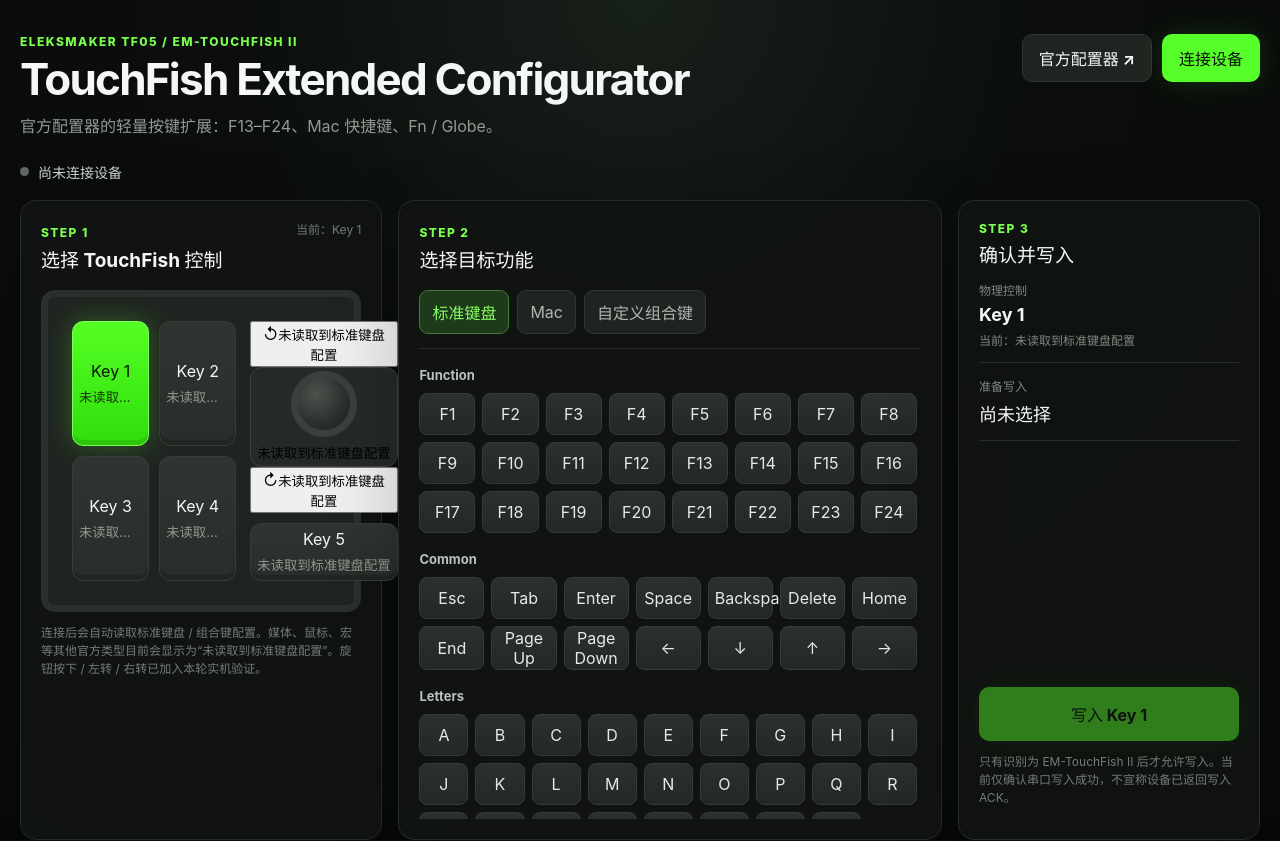
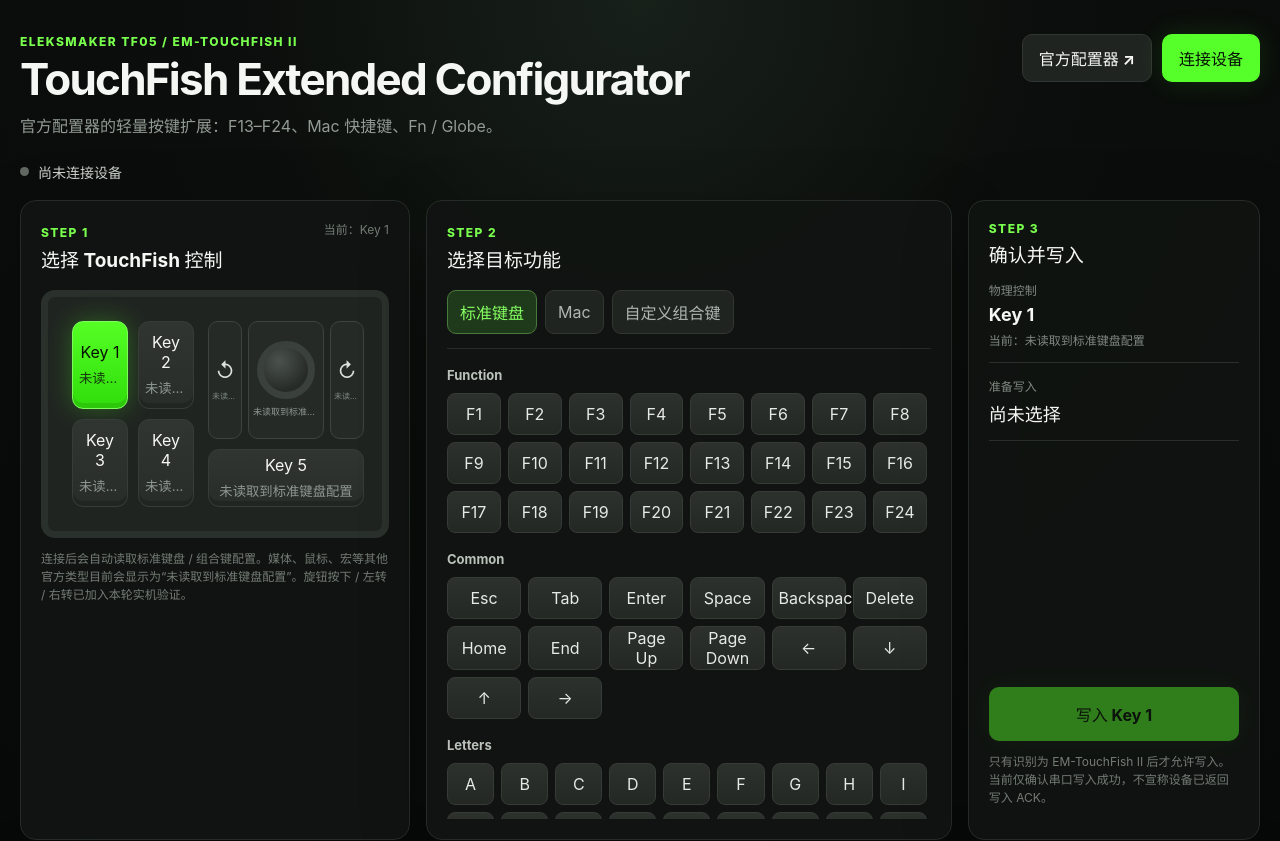
Before and after one commit to keru-s/touchfish-extended-configurator, a React (Vite) app: page / in a window 1280 px wide. Shown: the top 841 px of the page. Built offline with nearby package versions, Linux system fonts and the light colour scheme.

Commit message:
style: add rotary control states

```diff
--- a/src/styles.css
+++ b/src/styles.css
@@ -34,7 +34,7 @@
 .status-dot.connected { background: #57ff2a; box-shadow: 0 0 14px rgba(87, 255, 42, .8); }
 .device-pill { margin-left: 5px; padding: 3px 8px; border-radius: 999px; background: #202521; color: #aab2ac; }
 
-.workspace { display: grid; grid-template-columns: minmax(340px, .9fr) minmax(500px, 1.35fr) minmax(290px, .75fr); gap: 16px; align-items: stretch; }
+.workspace { display: grid; grid-template-columns: minmax(390px, .95fr) minmax(500px, 1.35fr) minmax(290px, .75fr); gap: 16px; align-items: stretch; }
 .panel { border: 1px solid #252b26; background: rgba(17, 20, 18, .92); border-radius: 16px; box-shadow: 0 18px 70px rgba(0,0,0,.2); }
 .device-card, .mapping-card, .write-card { padding: 20px; }
 .panel-heading { display: flex; justify-content: space-between; gap: 12px; align-items: flex-start; margin-bottom: 18px; }
@@ -44,14 +44,22 @@
 
 .touchfish-layout { display: flex; gap: 14px; padding: 24px; border-radius: 14px; background: #202421; border: 7px solid #2a302b; }
 .key-grid { flex: 1; display: grid; grid-template-columns: repeat(2, minmax(0, 1fr)); gap: 10px; }
-.dial-column { width: 31%; display: grid; grid-template-rows: 1fr auto; gap: 10px; }
+.dial-column { width: 42%; min-width: 150px; display: grid; grid-template-rows: 1fr auto; gap: 10px; }
 .physical-key { min-height: 88px; border: 1px solid #363c37; background: linear-gradient(#303531, #282d29); color: #f5f7f5; border-radius: 11px; box-shadow: inset 0 -5px 0 rgba(0,0,0,.18); display: flex; flex-direction: column; align-items: center; justify-content: center; gap: 6px; }
 .physical-key small { color: #8f9891; max-width: 100%; overflow: hidden; text-overflow: ellipsis; white-space: nowrap; }
 .physical-key.selected { background: linear-gradient(#55ff25, #30dd0a); color: #071005; border-color: #7cff5b; box-shadow: 0 0 26px rgba(87, 255, 42, .28), inset 0 -5px 0 rgba(0,0,0,.1); }
 .physical-key.selected small { color: #15360d; }
 .physical-key.compact { min-height: 58px; }
-.dial { border: 1px solid #3d443e; border-radius: 12px; background: #252a26; display: grid; place-items: center; min-height: 100px; }
-.dial span { width: 66px; aspect-ratio: 1; border-radius: 50%; display: block; background: radial-gradient(circle at 35% 30%, #4b524c, #272b28 70%); border: 7px solid #3a403b; }
+.rotary-row { display: grid; grid-template-columns: 34px minmax(76px, 1fr) 34px; gap: 6px; min-height: 100px; }
+.rotary-control, .dial { border: 1px solid #3d443e; border-radius: 10px; background: #252a26; color: #dce2dd; min-width: 0; }
+.rotary-control { padding: 7px 3px; display: flex; flex-direction: column; align-items: center; justify-content: center; gap: 7px; font-size: 20px; }
+.rotary-control small { width: 100%; overflow: hidden; text-overflow: ellipsis; white-space: nowrap; color: #7f8981; font-size: 8px; }
+.dial { display: flex; flex-direction: column; place-items: center; align-items: center; justify-content: center; gap: 6px; padding: 8px 4px; }
+.dial span { width: 58px; aspect-ratio: 1; border-radius: 50%; display: block; background: radial-gradient(circle at 35% 30%, #4b524c, #272b28 70%); border: 7px solid #3a403b; }
+.dial small { width: 100%; overflow: hidden; text-overflow: ellipsis; white-space: nowrap; color: #8f9891; font-size: 9px; }
+.rotary-control.selected, .dial.selected { color: #071005; border-color: #7cff5b; background: linear-gradient(#55ff25, #30dd0a); box-shadow: 0 0 22px rgba(87,255,42,.22); }
+.rotary-control.selected small, .dial.selected small { color: #15360d; }
+.dial.selected span { border-color: #1f9f08; background: radial-gradient(circle at 35% 30%, #88ff69, #31d911 75%); }
 
 .tabs { display: flex; gap: 8px; padding-bottom: 14px; border-bottom: 1px solid #272c28; }
 .tabs button, .modifier-row button { border: 1px solid #313732; background: #202421; color: #aeb6b0; padding: 9px 12px; border-radius: 9px; }
@@ -101,6 +109,8 @@
   .topbar-actions { justify-content: flex-start; }
   .workspace { grid-template-columns: 1fr; }
   .write-card { grid-column: auto; }
+  .touchfish-layout { padding: 14px; }
+  .dial-column { min-width: 136px; }
   .function-picker { grid-template-columns: repeat(4, 1fr); }
   .letters { grid-template-columns: repeat(5, 1fr); }
   .preset-grid { grid-template-columns: 1fr; }
```
